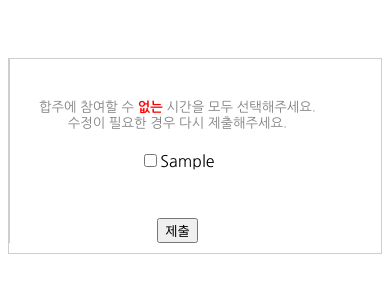
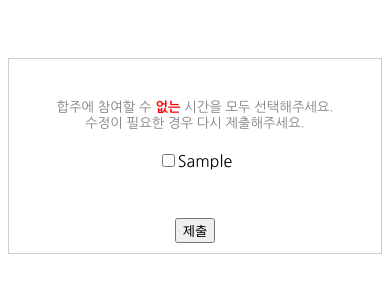
Before and after one commit to john8707/banhyang-web2, a Django app: template banhyang/practice/templates/practice.html in a window 390 px wide. Shown: the part 130-430 px from the top of the page. Run offline with Django 3.2, Linux system fonts and the light colour scheme; the template is opened without the code that fills it: most values are stand-ins (such as "Sample title", 1, 10 or a date in 2020).

Commit message:
Update CSS

```diff
--- a/.static_root/css/core.css
+++ b/.static_root/css/core.css
@@ -158,7 +158,8 @@ a, a:visited{
         }
     .practice_form{
         max-width: 90%;
-        margin-left: 0px;
+        margin: 0 auto;
+        border-left: none;
     }
 
     .practice_input{
--- a/banhyang/core/static/css/core.css
+++ b/banhyang/core/static/css/core.css
@@ -158,7 +158,8 @@ a, a:visited{
         }
     .practice_form{
         max-width: 90%;
-        margin-left: 0px;
+        margin: 0 auto;
+        border-left: none;
     }
 
     .practice_input{
```
